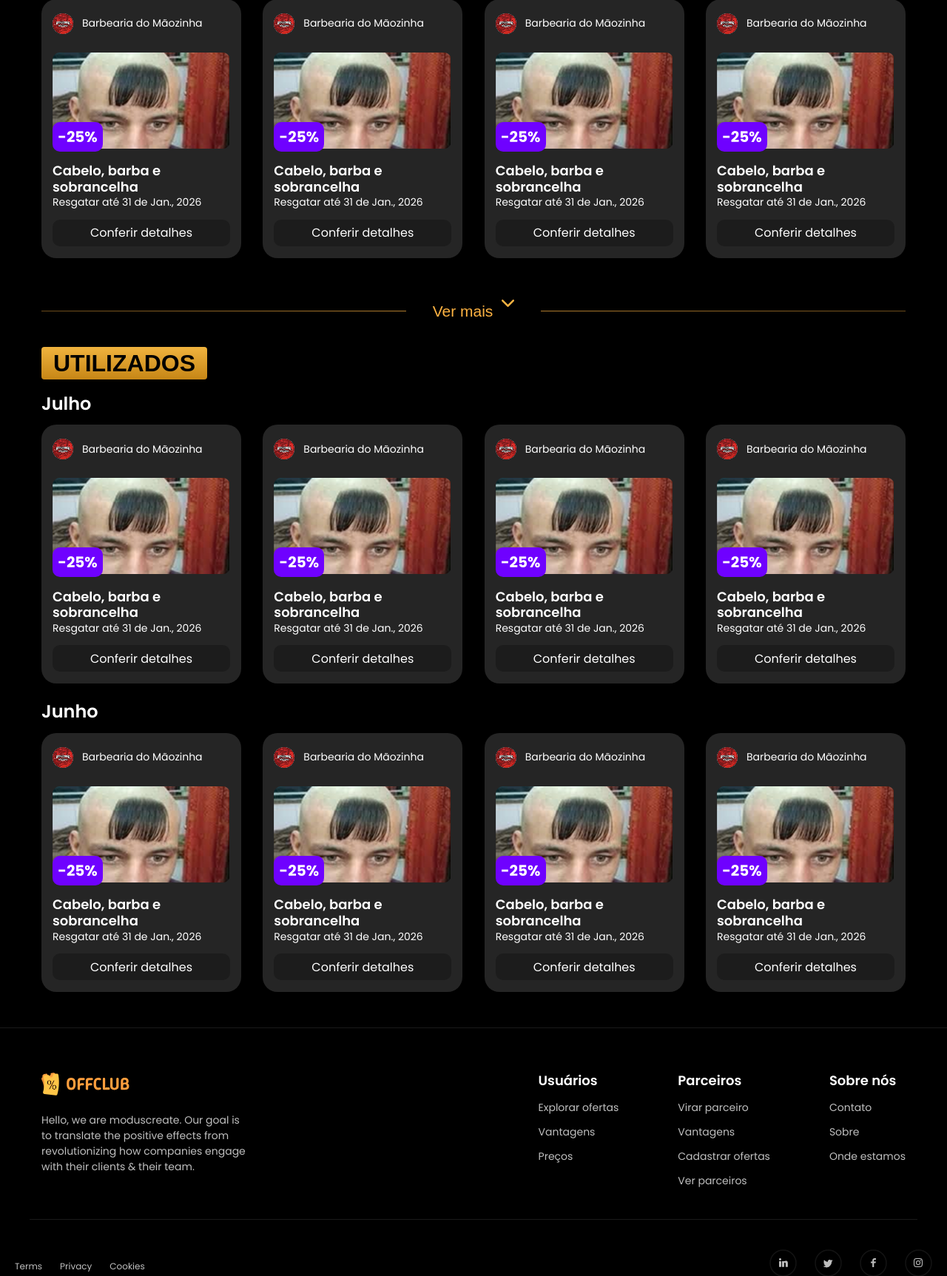
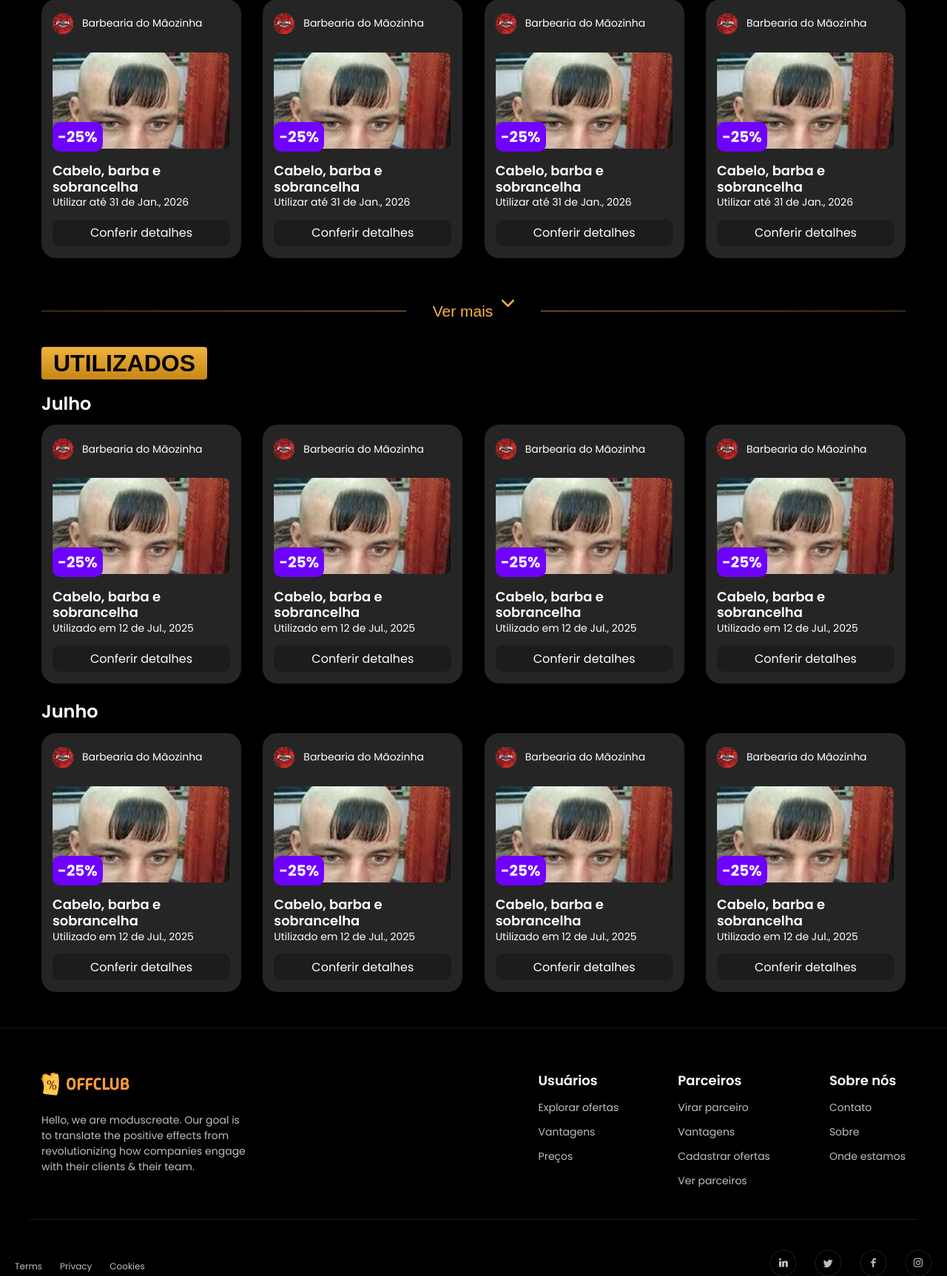
Before and after one commit to PI-InfoWeb-CNAT/2025-OffClub, a Django app: template src/apps/subscriber/templates/subscriber.html in a window 1280 px wide. Shown: the part 173-1898 px from the top of the page at 74% size. Run offline with Django 3.2, Linux system fonts and the light colour scheme; the template is opened without the code that fills it, so the values that code supplies are empty; some web fonts are replaced.

Commit message:
Finalização da implementação

```diff
--- a/src/apps/subscriber/templates/subscriber.html
+++ b/src/apps/subscriber/templates/subscriber.html
@@ -7,6 +7,7 @@
     <div class="container">
         <h1>HISTÓRICO DE CONSUMO</h1>
         <section class="active-coupons">
+
             <!-- Cupons ativos -->
             <h2><span>ATIVOS</span></h2>
             <!-- CUPOM 1 -->
@@ -24,7 +25,7 @@
                             </div>
                             <div class="coupon-info">
                                 <h3>Cabelo, barba e sobrancelha</h3>
-                                <p>Resgatar até 31 de Jan., 2026</p>
+                                <p>Utilizar até 31 de Jan., 2026</p>
                             </div>
                             <a href="../../../templates/offer_detail.html"><button>Conferir detalhes</button></a>
                             </div>
@@ -45,10 +46,10 @@
                             </div>
                             <div class="coupon-info">
                                 <h3>Cabelo, barba e sobrancelha</h3>
-                                <p>Resgatar até 31 de Jan., 2026</p>
+                                <p>Utilizar até 31 de Jan., 2026</p>
                             </div>
                             <a href="../../../templates/offer_detail.html"><button>Conferir detalhes</button></a>
-                            </div>
+                        </div>
                     </div>
                 </div>
 
@@ -66,7 +67,7 @@
                             </div>
                             <div class="coupon-info">
                                 <h3>Cabelo, barba e sobrancelha</h3>
-                                <p>Resgatar até 31 de Jan., 2026</p>
+                                <p>Utilizar até 31 de Jan., 2026</p>
                             </div>
                             <a href="../../../templates/offer_detail.html"><button>Conferir detalhes</button></a>
                             </div>
@@ -87,7 +88,7 @@
                             </div>
                             <div class="coupon-info">
                                 <h3>Cabelo, barba e sobrancelha</h3>
-                                <p>Resgatar até 31 de Jan., 2026</p>
+                                <p>Utilizar até 31 de Jan., 2026</p>
                             </div>
                             <a href="../../../templates/offer_detail.html"><button>Conferir detalhes</button></a>
                             </div>
@@ -108,7 +109,7 @@
                                 </div>
                                 <div class="coupon-info">
                                     <h3>Cabelo, barba e sobrancelha</h3>
-                                    <p>Resgatar até 31 de Jan., 2026</p>
+                                    <p>Utilizar até 31 de Jan., 2026</p>
                                 </div>
                                 <a href="../../../templates/offer_detail.html"><button>Conferir detalhes</button></a>
                                 </div>
@@ -129,7 +130,7 @@
                                 </div>
                                 <div class="coupon-info">
                                     <h3>Cabelo, barba e sobrancelha</h3>
-                                    <p>Resgatar até 31 de Jan., 2026</p>
+                                    <p>Utilizar até 31 de Jan., 2026</p>
                                 </div>
                                 <a href="../../../templates/offer_detail.html"><button>Conferir detalhes</button></a>
                                 </div>
@@ -150,7 +151,7 @@
                                 </div>
                                 <div class="coupon-info">
                                     <h3>Cabelo, barba e sobrancelha</h3>
-                                    <p>Resgatar até 31 de Jan., 2026</p>
+                                    <p>Utilizar até 31 de Jan., 2026</p>
                                 </div>
                                 <a href="../../../templates/offer_detail.html"><button>Conferir detalhes</button></a>
                                 </div>
@@ -169,7 +170,7 @@
                                 </div>
                                 <div class="coupon-info">
                                     <h3>Cabelo, barba e sobrancelha</h3>
-                                    <p>Resgatar até 31 de Jan., 2026</p>
+                                    <p>Utilizar até 31 de Jan., 2026</p>
                                 </div>
                                 <a href="../../../templates/offer_detail.html"><button>Conferir detalhes</button></a>
                                 </div>
@@ -187,6 +188,7 @@
                 <hr class="line after">
             </div>
         </section>
+
 
         <!-- Cupons Utilizados  -->
         <section class="used-coupons">
@@ -218,7 +220,7 @@
                                     </div>
                                     <div class="coupon-info">
                                         <h3>Cabelo, barba e sobrancelha</h3>
-                                        <p>Resgatar até 31 de Jan., 2026</p>
+                                        <p>Utilizado em 12 de Jul., 2025</p>
                                     </div>
                                     <a href="../../../templates/offer_detail.html"><button>Conferir detalhes</button></a>
                                     </div>
@@ -239,7 +241,7 @@
                                     </div>
                                     <div class="coupon-info">
                                         <h3>Cabelo, barba e sobrancelha</h3>
-                                        <p>Resgatar até 31 de Jan., 2026</p>
+                                        <p>Utilizado em 12 de Jul., 2025</p>
                                     </div>
                                     <a href="../../../templates/offer_detail.html"><button>Conferir detalhes</button></a>
                                     </div>
@@ -260,7 +262,7 @@
                                     </div>
                                     <div class="coupon-info">
                                         <h3>Cabelo, barba e sobrancelha</h3>
-                                        <p>Resgatar até 31 de Jan., 2026</p>
+                                        <p>Utilizado em 12 de Jul., 2025</p>
                                     </div>
                                     <a href="../../../templates/offer_detail.html"><button>Conferir detalhes</button></a>
                                     </div>
@@ -281,7 +283,7 @@
                                     </div>
                                     <div class="coupon-info">
                                         <h3>Cabelo, barba e sobrancelha</h3>
-                                        <p>Resgatar até 31 de Jan., 2026</p>
+                                        <p>Utilizado em 12 de Jul., 2025</p>
                                     </div>
                                     <a href="../../../templates/offer_detail.html"><button>Conferir detalhes</button></a>
                                     </div>
@@ -308,7 +310,7 @@
                                     </div>
                                     <div class="coupon-info">
                                         <h3>Cabelo, barba e sobrancelha</h3>
-                                        <p>Resgatar até 31 de Jan., 2026</p>
+                                        <p>Utilizado em 12 de Jul., 2025</p>
                                     </div>
                                     <a href="../../../templates/offer_detail.html"><button>Conferir detalhes</button></a>
                                     </div>
@@ -329,7 +331,7 @@
                                     </div>
                                     <div class="coupon-info">
                                         <h3>Cabelo, barba e sobrancelha</h3>
-                                        <p>Resgatar até 31 de Jan., 2026</p>
+                                        <p>Utilizado em 12 de Jul., 2025</p>
                                     </div>
                                     <a href="../../../templates/offer_detail.html"><button>Conferir detalhes</button></a>
                                     </div>
@@ -350,7 +352,7 @@
                                     </div>
                                     <div class="coupon-info">
                                         <h3>Cabelo, barba e sobrancelha</h3>
-                                        <p>Resgatar até 31 de Jan., 2026</p>
+                                        <p>Utilizado em 12 de Jul., 2025</p>
                                     </div>
                                     <a href="../../../templates/offer_detail.html"><button>Conferir detalhes</button></a>
                                     </div>
@@ -371,7 +373,7 @@
                                     </div>
                                     <div class="coupon-info">
                                         <h3>Cabelo, barba e sobrancelha</h3>
-                                        <p>Resgatar até 31 de Jan., 2026</p>
+                                        <p>Utilizado em 12 de Jul., 2025</p>
                                     </div>
                                     <a href="../../../templates/offer_detail.html"><button>Conferir detalhes</button></a>
                                     </div>
@@ -395,7 +397,7 @@
                                         </div>
                                         <div class="coupon-info">
                                             <h3>Cabelo, barba e sobrancelha</h3>
-                                            <p>Resgatar até 31 de Jan., 2026</p>
+                                            <p>Utilizado em 12 de Jul., 2025</p>
                                         </div>
                                         <a href="../../../templates/offer_detail.html"><button>Conferir detalhes</button></a>
                                         </div>
@@ -416,7 +418,7 @@
                                         </div>
                                         <div class="coupon-info">
                                             <h3>Cabelo, barba e sobrancelha</h3>
-                                            <p>Resgatar até 31 de Jan., 2026</p>
+                                            <p>Utilizado em 12 de Jul., 2025</p>
                                         </div>
                                         <a href="../../../templates/offer_detail.html"><button>Conferir detalhes</button></a>
                                         </div>
@@ -437,7 +439,7 @@
                                         </div>
                                         <div class="coupon-info">
                                             <h3>Cabelo, barba e sobrancelha</h3>
-                                            <p>Resgatar até 31 de Jan., 2026</p>
+                                            <p>Utilizado em 12 de Jul., 2025</p>
                                         </div>
                                         <a href="../../../templates/offer_detail.html"><button>Conferir detalhes</button></a>
                                         </div>
@@ -458,7 +460,7 @@
                                         </div>
                                         <div class="coupon-info">
                                             <h3>Cabelo, barba e sobrancelha</h3>
-                                            <p>Resgatar até 31 de Jan., 2026</p>
+                                            <p>Utilizado em 12 de Jul., 2025</p>
                                         </div>
                                         <a href="../../../templates/offer_detail.html"><button>Conferir detalhes</button></a>
                                         </div>
```
Also changed, not shown: src/apps/subscriber/static/imgs/alert.svg (added).
